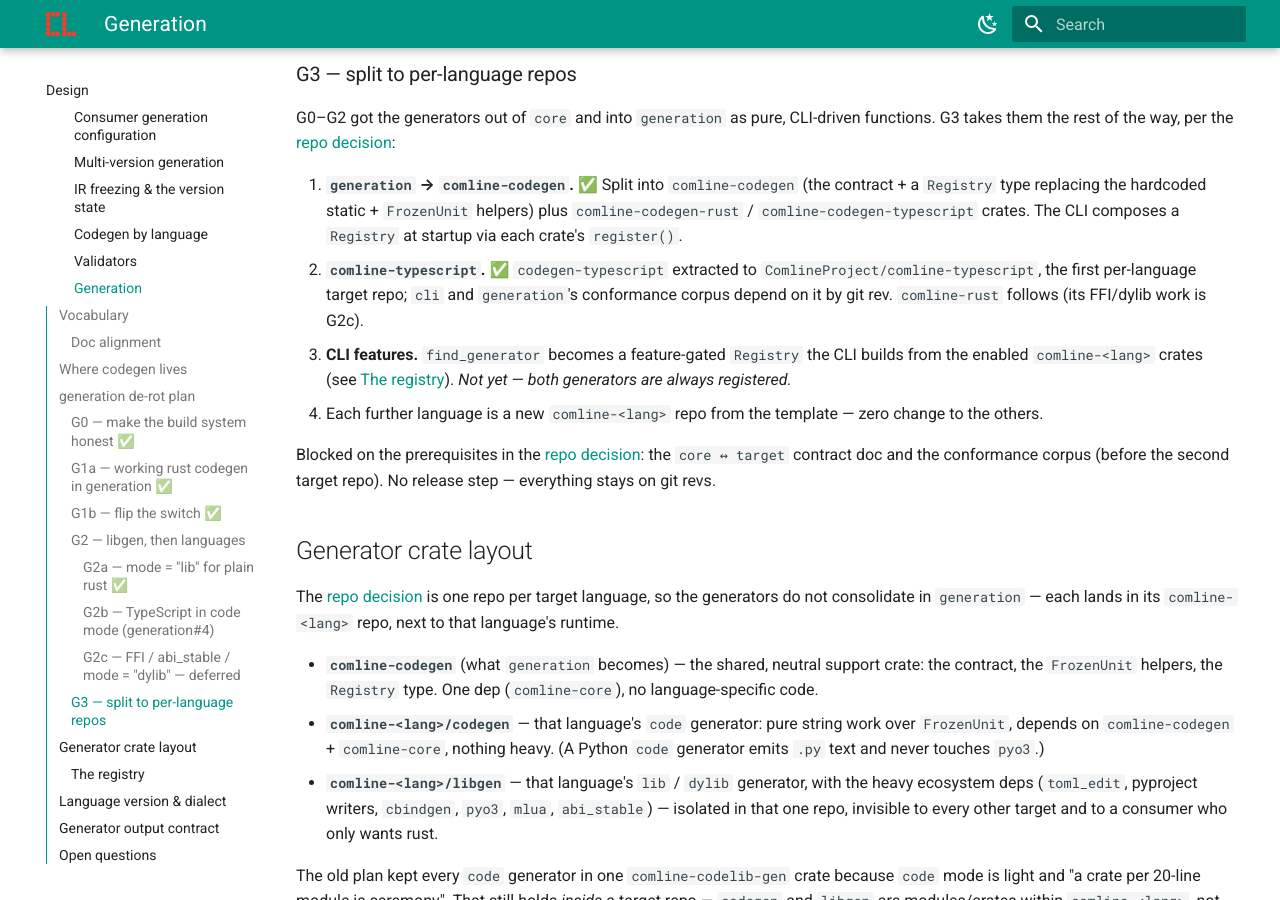
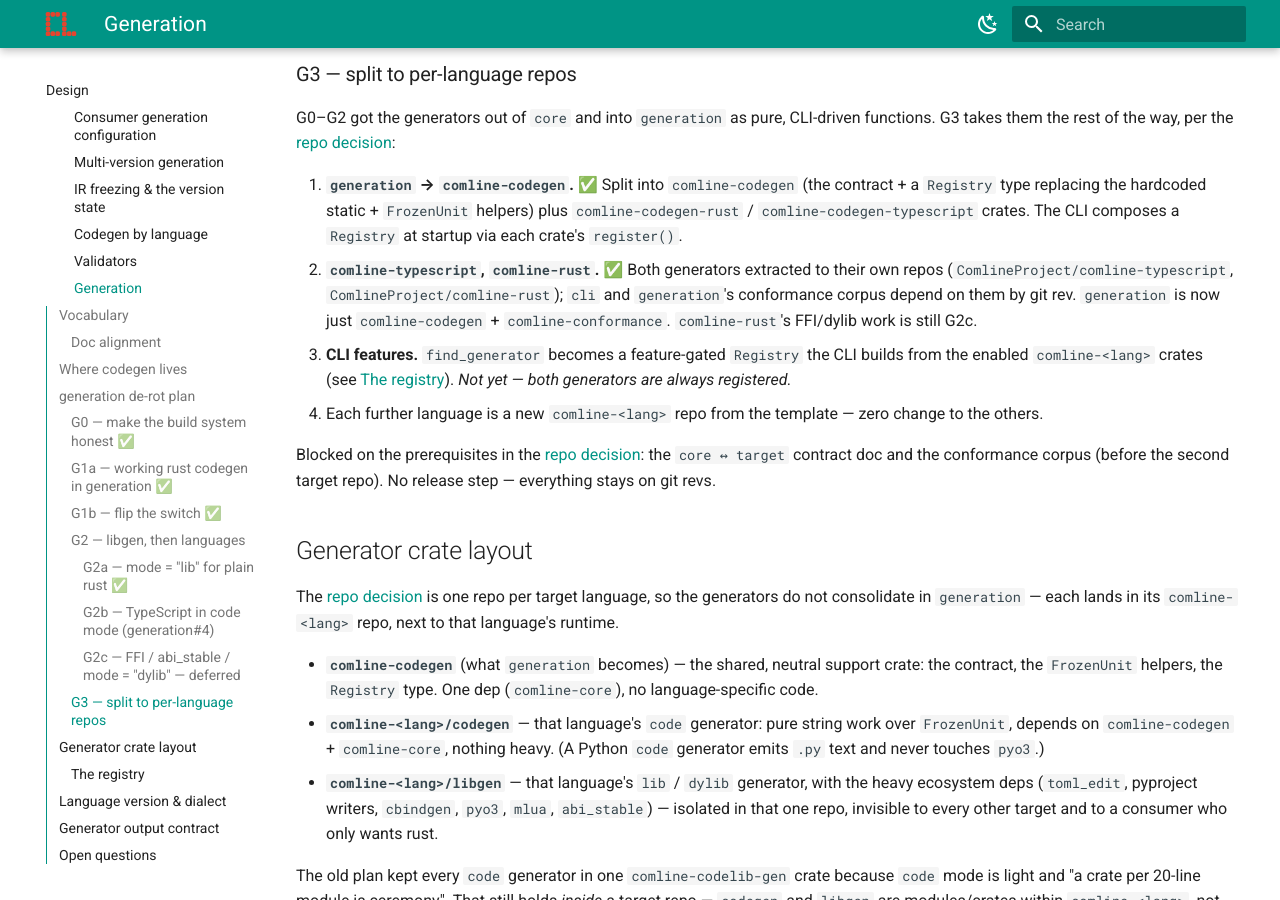
Before and after one commit to ComlineProject/docs, an MkDocs documentation site: the page built from docs/docs/design/generation.md, in a window 1280 px wide and 900 px high, scrolled down 4114 px. Built offline with MkDocs 1.6.1 and Material for MkDocs 9.7.7, drawn with Linux system fonts in a browser that asks for light colours; the version menu is left out.

Commit message:
docs(design): rollout step 5 done — comline-rust is its own repo

```diff
--- a/docs/docs/design/generation.md
+++ b/docs/docs/design/generation.md
@@ -209,10 +209,11 @@ CLI-driven functions. G3 takes them the rest of the way, per the
    contract + a `Registry` type replacing the hardcoded static + `FrozenUnit`
    helpers) plus `comline-codegen-rust` / `comline-codegen-typescript` crates.
    The CLI composes a `Registry` at startup via each crate's `register()`.
-2. **`comline-typescript`.** ✅ `codegen-typescript` extracted to
-   `ComlineProject/comline-typescript`, the first per-language target repo;
-   `cli` and `generation`'s conformance corpus depend on it by git rev.
-   `comline-rust` follows (its FFI/dylib work is G2c).
+2. **`comline-typescript`, `comline-rust`.** ✅ Both generators extracted to
+   their own repos (`ComlineProject/comline-typescript`,
+   `ComlineProject/comline-rust`); `cli` and `generation`'s conformance corpus
+   depend on them by git rev. `generation` is now just `comline-codegen` +
+   `comline-conformance`. `comline-rust`'s FFI/dylib work is still G2c.
 3. **CLI features.** `find_generator` becomes a feature-gated `Registry` the CLI
    builds from the enabled `comline-<lang>` crates (see
    [The registry](#the-registry)). *Not yet — both generators are always
```
Also changed, not shown: docs/docs/design/runtime-repo-structure.md (+1 -1 lines).
